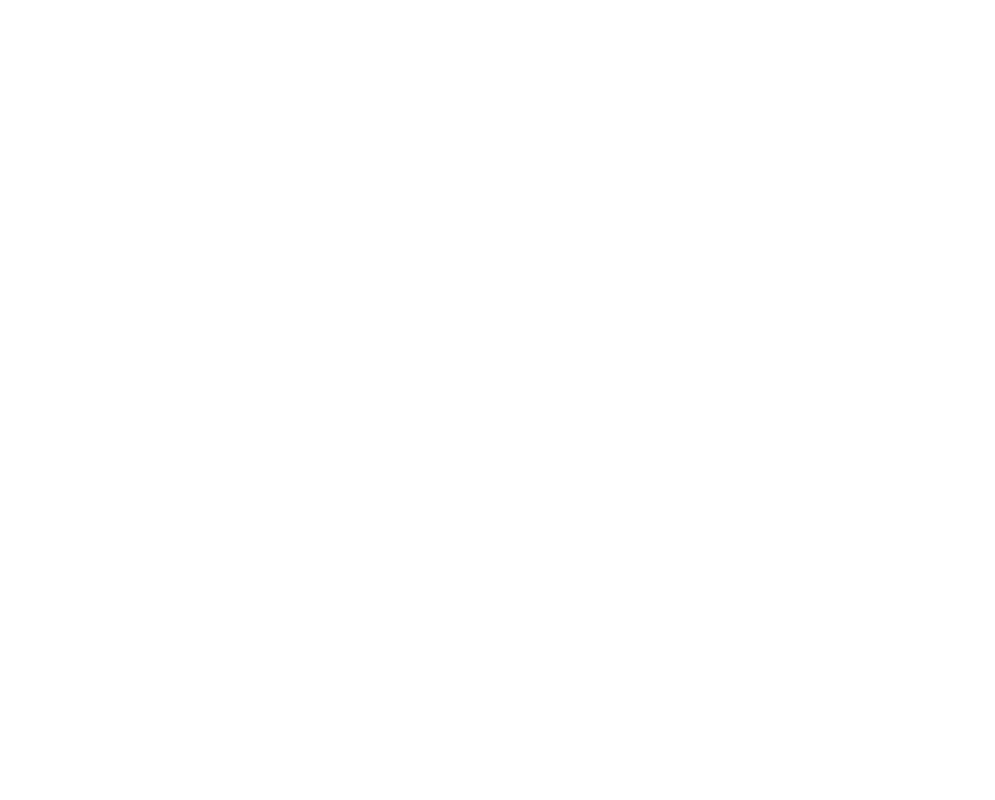
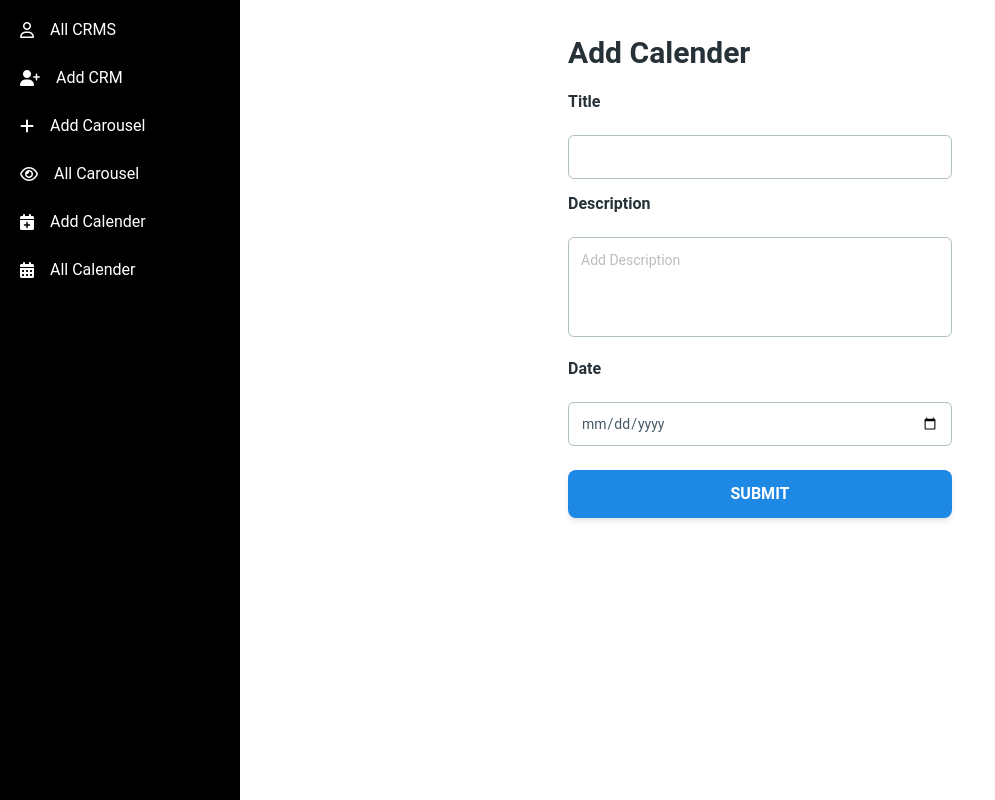
Before and after one commit to krishna35911/CRM-Admin-panel, a React (Vite) app: page /add-calender in a window 1280 px wide. Before the commit this address had no page. Shown: the whole page, without its empty margins (0-995 px from the left). Built offline with nearby package versions, Linux system fonts and the light colour scheme.

Commit message:
addcalender added

```diff
--- a/src/App.jsx
+++ b/src/App.jsx
@@ -7,6 +7,8 @@
 import AllCrms from './Pages/CRMs/AllCrms'
 import Addcrms from './Pages/CRMs/Addcrms'
 import Updatecrms from './Pages/CRMs/Updatecrms'
+import AddCalender from './Pages/Calender/AddCalender'
+import AllCalender from './Pages/Calender/AllCalender'
 
 function App() {
 
@@ -20,6 +22,8 @@
       <Route path="/view-all-crms" element={<AllCrms />} />
       <Route path="/add-crm" element={<Addcrms />} />
       <Route path="/update-crm/:id" element={<Updatecrms />}/>
+      <Route path="/add-calender" element={<AddCalender />} />
+      <Route path="/all-calender" element={<AllCalender />} />
     </Routes>
     </>
   )
--- /dev/null
+++ b/src/Pages/Calender/AddCalender.jsx
@@ -0,0 +1,120 @@
+import React, { useEffect, useState } from 'react'
+import { addCalenderAPI, protectedAPI } from '../../apiservices/allAPI';
+import Sidebar from '../../components/Sidebar';
+import { ToastContainer, toast } from 'react-toastify';
+import 'react-toastify/dist/ReactToastify.css';
+import { Card,Input,Button, Typography,Textarea,} from "@material-tailwind/react";
+
+function AddCalender() {
+    const[addcalender,setaddcalender]=useState({
+        title:"",
+        description:"",
+        date:""
+    })
+    console.log(addcalender);
+    const handleProtectedCheck = async()=>{
+        const token = localStorage.getItem("token")
+        console.log(token);
+        if(!token){
+          navigate("/")
+        }else{
+          const reqHeader = {"x-access-token":token}
+          const result = await protectedAPI(reqHeader)
+          console.log(result);
+          if(result.status!==200){
+            navigate("/")
+          }
+        }
+      }
+      useEffect(()=>
+    {
+        handleProtectedCheck()
+    },[])
+
+    const handleSubmit = async(e)=>{
+        e.preventDefault()
+        const{title,description,date}=addcalender
+        try {
+            const reqHeader = {"x-access-token":localStorage.getItem("token")}
+            const res=await addCalenderAPI({title,description,date},reqHeader)
+            if(res.status===200){
+                toast.success("Calender Added Successfully")
+                setaddcalender({
+                    title:"",
+                    description:"",
+                    date:""
+                })
+                // console.log(res);
+            }else{
+                toast.error(res.response.data.error)
+            }
+        }
+        catch (error) {
+            console.log(error);
+        }
+    }
+  return (
+    <div className='lg:flex'>
+        <Sidebar />
+        <div className=' flex flex-col items-center w-[100%] h-screen lg:h-auto  '>
+          <Card color="transparent" shadow={false}>
+            <Typography variant="h3" color="blue-gray" className='mt-8'>
+              Add Calender
+            </Typography>
+
+            <form className="mt-4 mb-2 w-80 max-w-screen-lg sm:w-96">
+              <div className="mb-1 flex flex-col gap-3">
+                <Typography variant="h6" color="blue-gray" className="mb-2">
+                  Title
+                </Typography>
+                <Input
+                  value={addcalender.title}
+                  onChange={e => setaddcalender({ ...addcalender, title: e.target.value })}
+                  size="lg"
+                  type='text'
+                  placeholder="Add Title"
+                  className=" !border-t-blue-gray-200 focus:!border-t-gray-900"
+                  labelProps={{
+                    className: "before:content-none after:content-none",
+                  }}
+                />
+                <Typography variant="h6" color="blue-gray" className="mb-2">
+                  Description
+                </Typography>
+                <Textarea
+                  value={addcalender.description}
+                  onChange={e => setaddcalender({ ...addcalender, description: e.target.value })}
+                  size="lg"
+                  placeholder="Add Description"
+                  className=" !border-t-blue-gray-200 focus:!border-t-gray-900"
+                  labelProps={{
+                    className: "before:content-none after:content-none",
+                  }}
+                />
+                <Typography variant="h6" color="blue-gray" className="mb-2">
+                  Date
+                </Typography>
+                <Input
+                  value={addcalender.date}
+                  onChange={e => setaddcalender({ ...addcalender, date: e.target.value })}
+                  size="lg"
+                  type='date'
+                  placeholder="Add Date"
+                  className=" !border-t-blue-gray-200 focus:!border-t-gray-900"
+                  labelProps={{
+                    className: "before:content-none after:content-none",
+                  }}
+                />
+              </div>
+              <Button type='button' onClick={handleSubmit} className="mt-6 bg-blue-600 text-[16px]" fullWidth>
+                Submit
+              </Button>
+            </form>
+          </Card>
+        </div>
+        <ToastContainer  autoClose={2500} />
+      </div>
+  )
+}
+
+export default AddCalender
--- /dev/null
+++ b/src/Pages/Calender/AllCalender.jsx
@@ -0,0 +1,11 @@
+import React from 'react'
+
+function AllCalender() {
+  return (
+    <div>
+
+    </div>
+  )
+}
+
+export default AllCalender
--- /dev/null
+++ b/src/Pages/Leaves/AllLeaves.jsx
@@ -0,0 +1,11 @@
+import React from 'react'
+
+function AllLeaves() {
+  return (
+    <div>
+
+    </div>
+  )
+}
+
+export default AllLeaves
--- a/src/apiservices/allAPI.js
+++ b/src/apiservices/allAPI.js
@@ -49,3 +49,8 @@
 export const updatecrmapi=async (id,reqBody,reqHeader)=>{
     return await commonAPI('PUT',`${SERVER_URL}/api/admin//updateCrm/${id}`,reqBody,reqHeader)
 }
+
+// add calender
+export const addCalenderAPI = async (reqBody,reqHeader) => {
+    return await commonAPI('POST',`${SERVER_URL}/api/admin/add-calender-events`,reqBody,reqHeader)
+}
--- a/src/components/Sidebar.jsx
+++ b/src/components/Sidebar.jsx
@@ -54,6 +54,24 @@
             All Carousel
           </ListItem>
         </Link>
+
+        <Link to={'/add-calender'}>
+          <ListItem>
+            <ListItemPrefix>
+            <i class="fa-solid fa-calendar-plus"></i>
+            </ListItemPrefix>
+            Add Calender
+          </ListItem>
+        </Link>
+
+        <Link to={'/all-calender'}>
+          <ListItem>
+            <ListItemPrefix>
+            <i class="fa-solid fa-calendar-days"></i>
+            </ListItemPrefix>
+            All Calender
+          </ListItem>
+        </Link>
       </List>
     </section>
 
@@ -103,6 +121,25 @@
                   All Carousel
                 </ListItem>
               </Link>
+
+              <Link to={'/add-calender'}>
+          <ListItem>
+            <ListItemPrefix>
+            <i class="fa-solid fa-calendar-plus"></i>
+            </ListItemPrefix>
+            Add Calender
+          </ListItem>
+        </Link>
+
+        <Link to={'/all-calender'}>
+          <ListItem>
+            <ListItemPrefix>
+            <i class="fa-solid fa-calendar-days"></i>
+            </ListItemPrefix>
+            All Calender
+          </ListItem>
+        </Link>
+
             </List>
           </div>
         </div>
```
